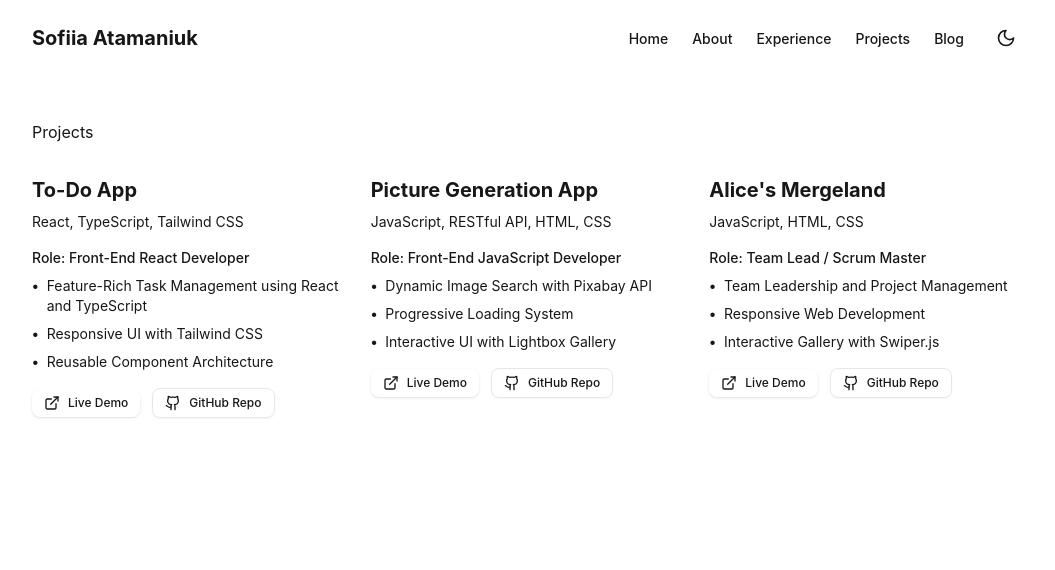
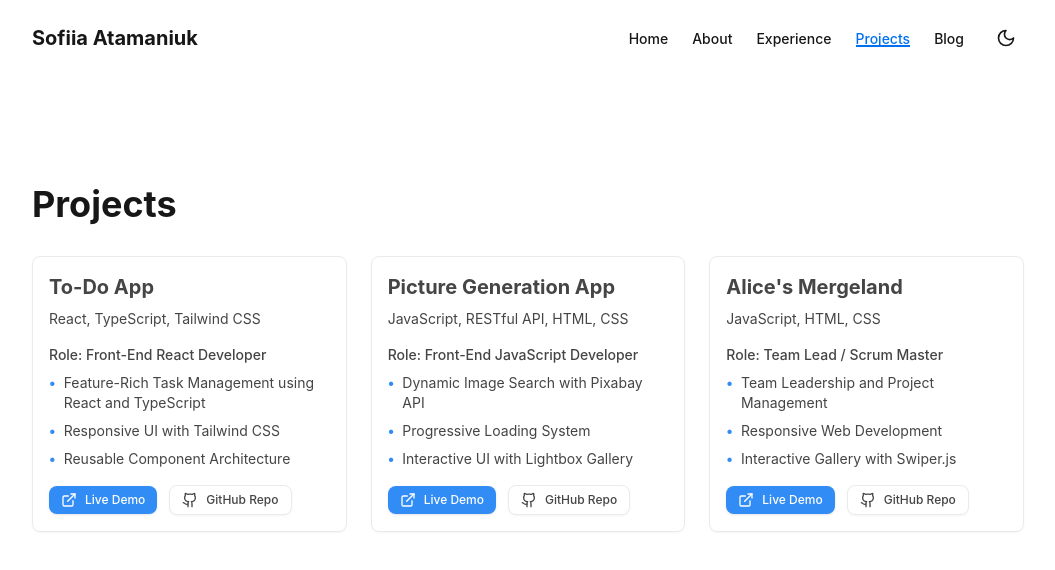
Before and after one commit to atamaniuksofiia/portfolio, a Next.js app: page /projects in a window 1280 px wide. Shown: the top 570 px of the page, without its empty margins (112-1167 px from the left). Built offline with nearby package versions, Linux system fonts and the light colour scheme.

Commit message:
updating tailwind styles

```diff
--- a/package.json
+++ b/package.json
@@ -27,7 +27,7 @@
     "eslint": "^9",
     "eslint-config-next": "15.3.1",
     "postcss": "^8.5.3",
-    "tailwindcss": "^3.4.1",
+    "tailwindcss": "^3.4.17",
     "typescript": "^5"
   }
 }
--- a/src/app/components/ThemeProvider.tsx
+++ b/src/app/components/ThemeProvider.tsx
@@ -27,40 +27,56 @@
   defaultTheme = "system",
   storageKey = "portfolio-theme",
 }: ThemeProviderProps) {
-  const [theme, setTheme] = useState<Theme>("system");
+  const [theme, setTheme] = useState<Theme>(defaultTheme);
 
+  // Load saved theme on initial render
   useEffect(() => {
-    if (typeof window !== "undefined") {
-      const savedTheme = localStorage.getItem(storageKey) as Theme;
-      setTheme(savedTheme || defaultTheme);
+    try {
+      const savedTheme = localStorage.getItem(storageKey);
+      if (
+        savedTheme === "light" ||
+        savedTheme === "dark" ||
+        savedTheme === "system"
+      ) {
+        setTheme(savedTheme);
       }
-  }, [defaultTheme, storageKey]);
+    } catch (e) {
+      console.error("Error accessing localStorage:", e);
+    }
+  }, [storageKey]);
 
+  // Apply the theme class to the document element
   useEffect(() => {
-    if (typeof window !== "undefined") {
     const root = document.documentElement;
-      root.classList.remove("light", "dark");
+    const prevTheme = root.classList.contains("dark") ? "dark" : "light";
 
     if (theme === "system") {
       const systemTheme = window.matchMedia("(prefers-color-scheme: dark)")
         .matches
         ? "dark"
         : "light";
+
+      root.classList.remove(prevTheme);
       root.classList.add(systemTheme);
-        return;
+    } else {
+      root.classList.remove(prevTheme);
+      root.classList.add(theme);
     }
 
-      root.classList.add(theme);
-      localStorage.setItem(storageKey, theme); // Зберігаємо вибір теми
+    // Save to localStorage
+    if (typeof window !== "undefined") {
+      try {
+        localStorage.setItem(storageKey, theme);
+      } catch (e) {
+        console.error("Error saving to localStorage:", e);
+      }
     }
   }, [theme, storageKey]);
 
+  // Create context value
   const value = {
     theme,
-    setTheme: (theme: Theme) => {
-      localStorage.setItem(storageKey, theme);
-      setTheme(theme);
-    },
+    setTheme,
   };
 
   return (
@@ -70,10 +86,9 @@
   );
 }
 
-// Exporting `useTheme` hook to be used in other components
 export const useTheme = () => {
   const context = useContext(ThemeProviderContext);
-  if (!context) {
+  if (context === undefined) {
     throw new Error("useTheme must be used within a ThemeProvider");
   }
   return context;
--- a/src/app/globals.css
+++ b/src/app/globals.css
@@ -9,6 +9,9 @@
   --primary-foreground: #ffffff;
   --secondary: #eaeaea;
   --secondary-foreground: #171717;
+  --accent: #f5f5f5;
+  --accent-foreground: #171717;
+  --border: #e5e5e5;
 }
 
 @media (prefers-color-scheme: dark) {
@@ -19,6 +22,9 @@
     --primary-foreground: #ffffff;
     --secondary: #3a3a3a;
     --secondary-foreground: #ffffff;
+    --accent: #2d2d2d;
+    --accent-foreground: #ffffff;
+    --border: #333333;
   }
 }
 
@@ -31,3 +37,21 @@
 html {
   transition: background-color 0.3s, color 0.3s;
 }
+
+@layer components {
+  .portfolio-card {
+    @apply bg-background border border-border rounded-lg p-4 shadow-sm transition-all;
+  }
+
+  .card-hover {
+    @apply hover:shadow-md hover:border-primary opacity-80;
+  }
+
+  .section-heading {
+    @apply text-4xl font-bold mb-8;
+  }
+
+  .animated-underline {
+    @apply relative after:absolute after:bottom-0 after:left-0 after:h-[2px] after:bg-primary after:w-0 hover:after:w-full after:transition-all after:duration-300;
+  }
+}
--- a/src/app/layout.tsx
+++ b/src/app/layout.tsx
@@ -8,14 +8,20 @@
   description:
     "Frontend Developer Portfolio built with Next.js and Tailwind CSS",
 };
+
 export default function RootLayout({ children }: { children: ReactNode }) {
   return (
     <html lang="en" suppressHydrationWarning>
+      <head />
       <body>
-        <ThemeProvider>
-          <Navbar />
+        <ThemeProvider defaultTheme="system">
+          <div className="min-h-screen bg-background text-foreground">
+            <Navbar />
+            <main className="px-4 py-6 max-w-5xl mx-auto mt-16">
+              {children}
+            </main>
+          </div>
         </ThemeProvider>
-        <main className="px-4 py-6 max-w-5xl mx-auto">{children}</main>
       </body>
     </html>
   );
--- a/src/app/lib/utilities.ts
+++ b/src/app/lib/utilities.ts
@@ -1,4 +1,3 @@
-
 import { clsx, type ClassValue } from "clsx";
 import { twMerge } from "tailwind-merge";
 
--- a/tailwind.config.js
+++ b/tailwind.config.js
@@ -1,12 +1,25 @@
 /** @type {import('tailwindcss').Config} */
 module.exports = {
- content: [
-  './src/app/**/*.{js,ts,jsx,tsx}',
-  './src/components/**/*.{js,ts,jsx,tsx}',
-  './src/pages/**/*.{js,ts,jsx,tsx}',
-],
+  content: [
+    './src/app/**/*.{js,ts,jsx,tsx}',
+    './src/components/**/*.{js,ts,jsx,tsx}',
+    './src/pages/**/*.{js,ts,jsx,tsx}',
+  ],
+  darkMode: 'class', // Add this line
   theme: {
-    extend: {},
+    extend: {
+      colors: {
+        background: 'var(--background)',
+        foreground: 'var(--foreground)',
+        primary: 'var(--primary)',
+        'primary-foreground': 'var(--primary-foreground)',
+        secondary: 'var(--secondary)',
+        'secondary-foreground': 'var(--secondary-foreground)',
+        accent: 'var(--accent)',
+        'accent-foreground': 'var(--accent-foreground)',
+        border: 'var(--border)',
+      },
+    },
   },
   plugins: [],
 }
```
Also changed, not shown: 1 other file (tests, documents, lock files or other folders). Lines whose indentation alone changed are shown as unchanged.
